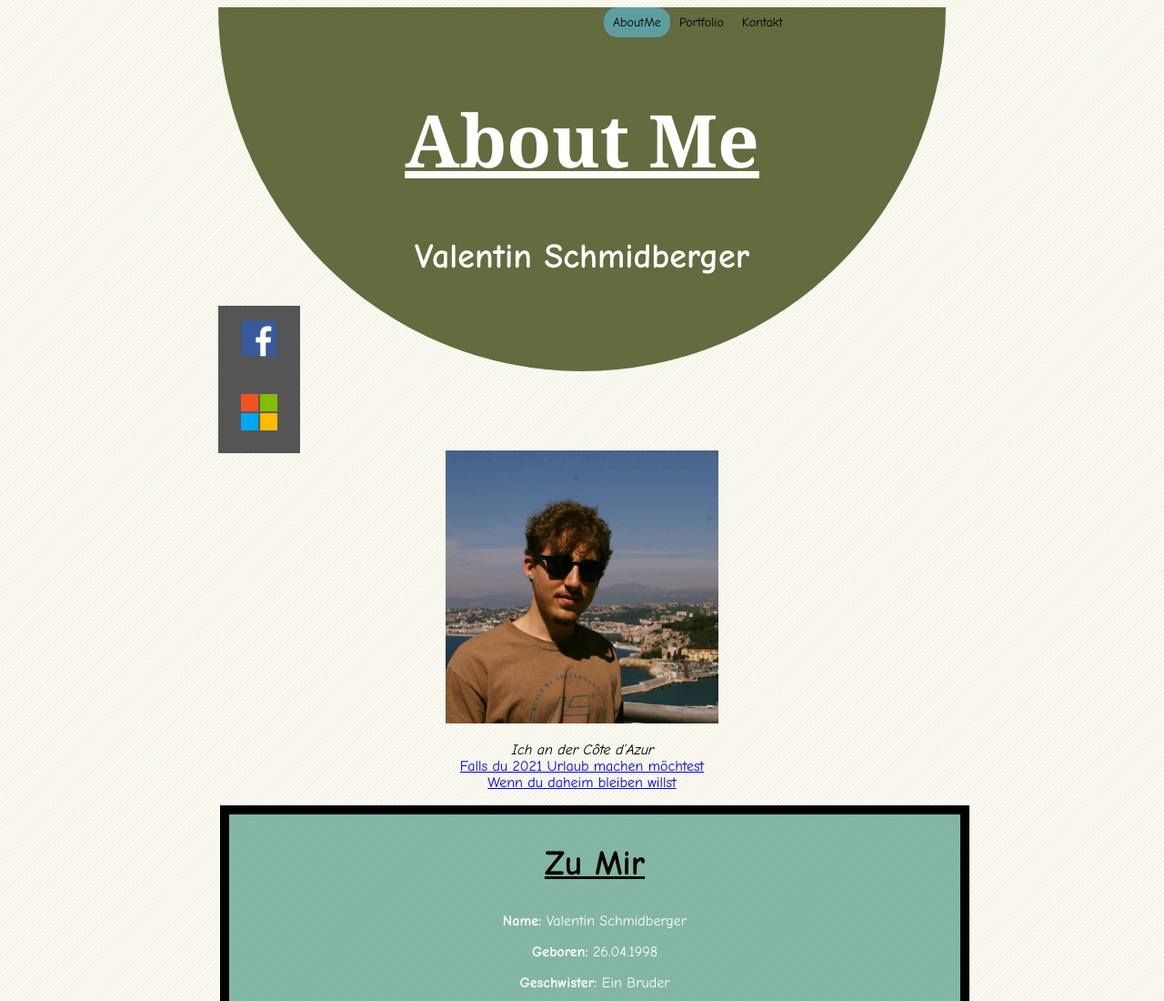
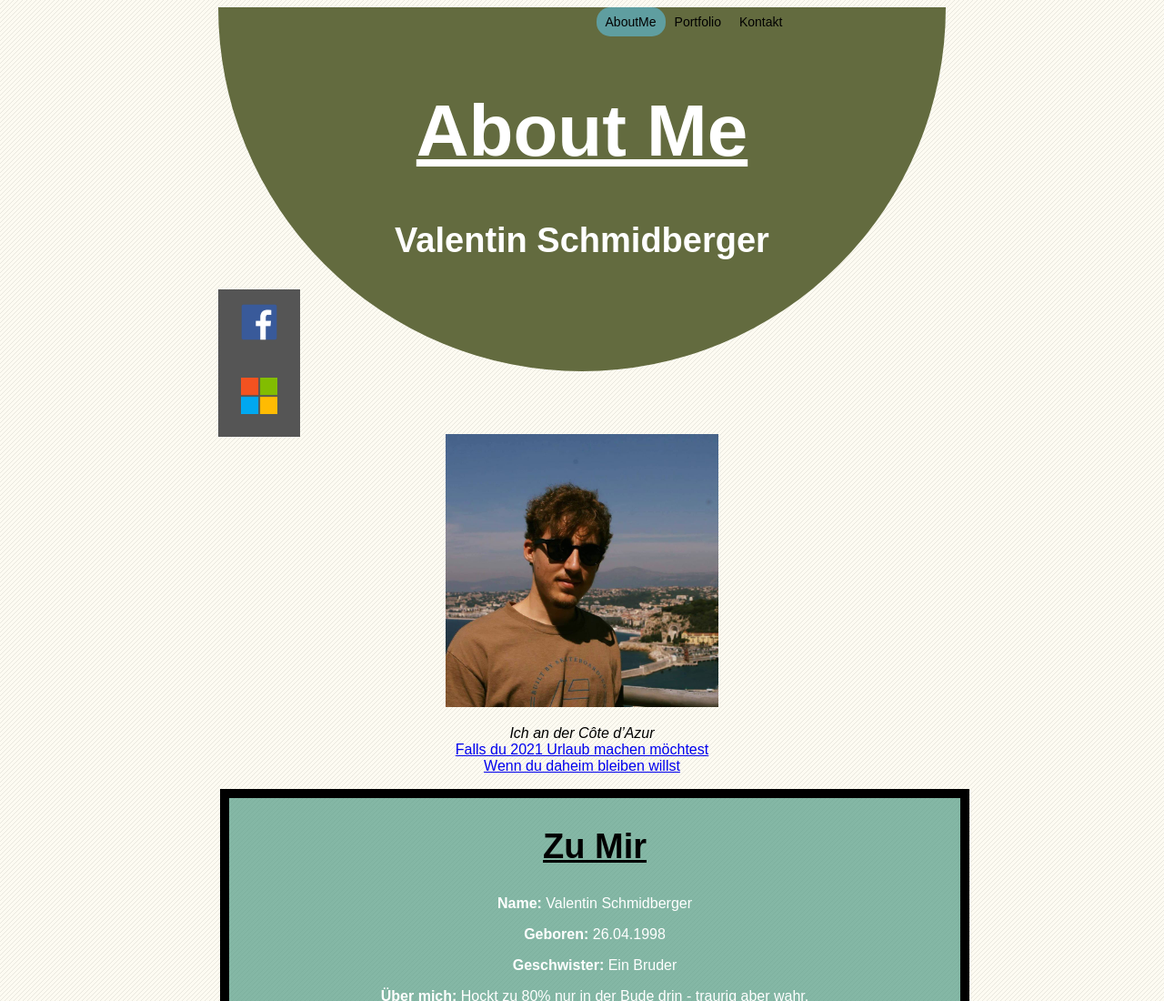
Before and after one commit to vale-sch/GIS-SoSe-2020, a plain HTML site: page Aufgabe03/AboutMe.htm in a window 1280 px wide. Shown: the top 1100 px of the page at 91% size. Drawn offline with Linux system fonts and the light colour scheme.

Commit message:
Sans serif update

```diff
--- a/Aufgabe03/CSS_Stylesheets/style.css
+++ b/Aufgabe03/CSS_Stylesheets/style.css
@@ -7,7 +7,7 @@ body {
     background-image: url(bg.png);
     display: inline-block;
     text-align: center;
-    font-family: "Comic Sans MS", cursive, sans-serif;
+    font-family: Arial, Helvetica, sans-serif;
 }
 
 .topnav {
@@ -65,6 +65,7 @@ body {
 .halbkreis {
     display: inline-block;
     background: rgb(99, 107, 63);
+    color: transparent;
     height: 400px;
     width: 800px;
     -webkit-border-radius: 0px 0px 800px 800px;
@@ -78,7 +79,6 @@ body {
 }
 
 #portfolio {
-    font-family: Georgia, 'Times New Roman', Times, serif;
     font-size: 80px;
 }
 
```
